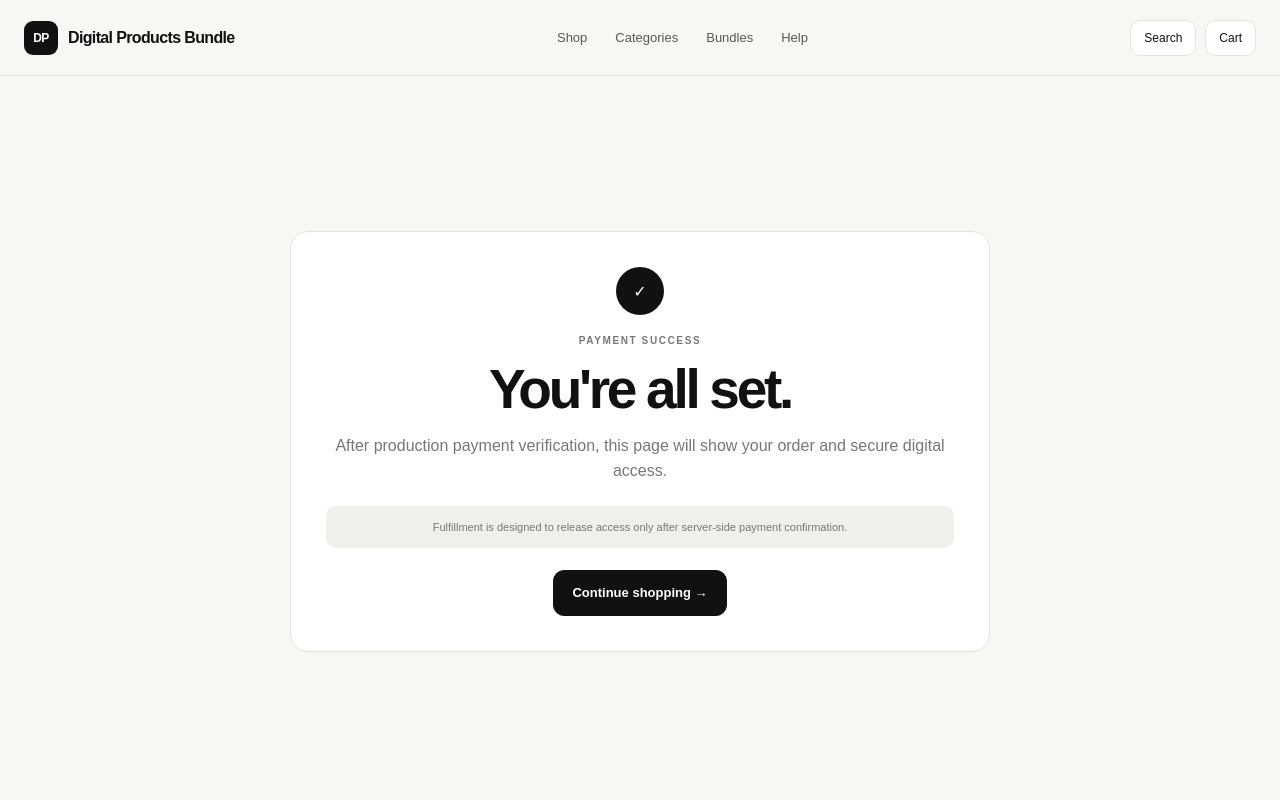
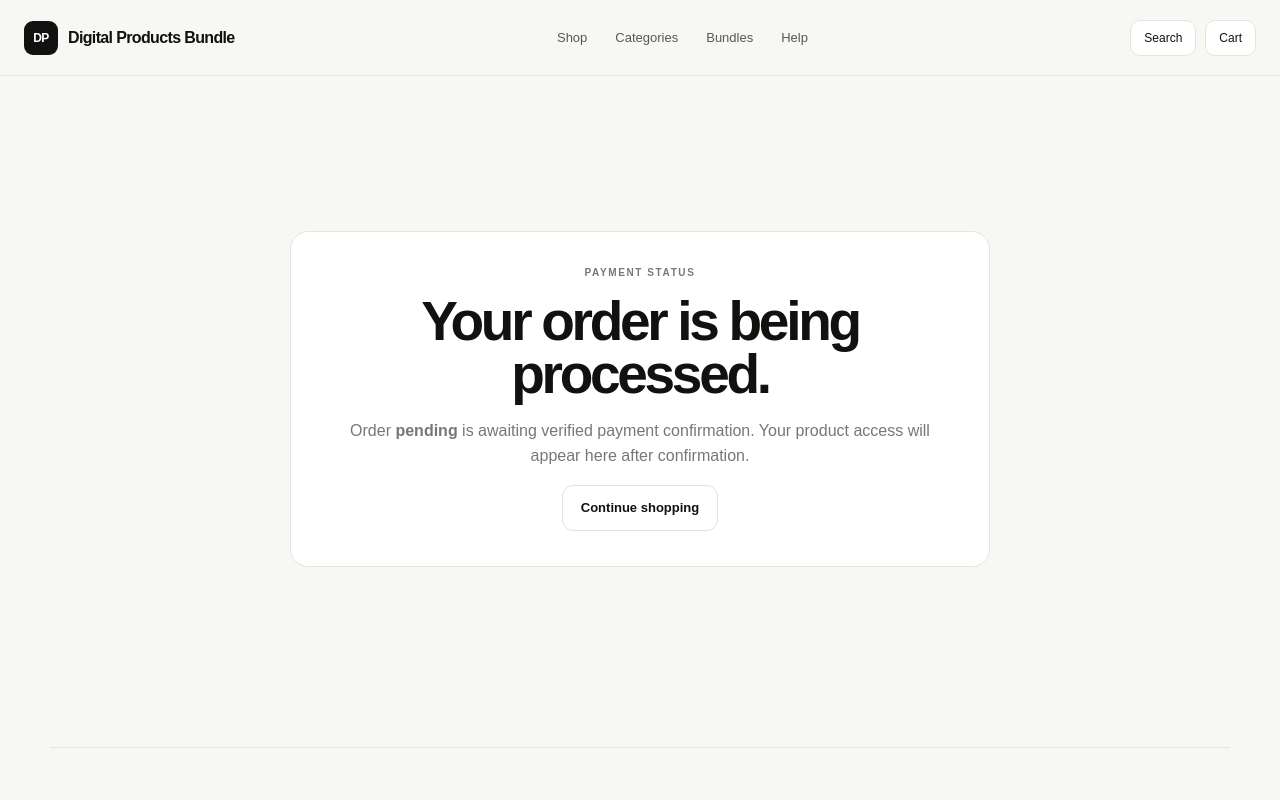
Before and after one commit to rohit-kumar-seo-repo/digital_products_bundle, a Next.js app: page /payment/success in a window 1280 px wide. Shown: the top 800 px of the page. Built offline with nearby package versions, Linux system fonts and the light colour scheme; no server answers.

Commit message:
Add verified order delivery page

```diff
--- a/app/payment/success/page.tsx
+++ b/app/payment/success/page.tsx
@@ -1 +1,5 @@
-import Link from "next/link";export default function Success(){return <main className="container simplePage"><div className="successCard"><div className="successIcon">✓</div><span className="eyebrow">PAYMENT SUCCESS</span><h1>You're all set.</h1><p>After production payment verification, this page will show your order and secure digital access.</p><div className="successNotice">Fulfillment is designed to release access only after server-side payment confirmation.</div><Link className="button buttonDark" href="/products">Continue shopping →</Link></div></main>}
+import Link from "next/link";import {siteUrl,supabaseServiceKey,supabaseUrl} from "@/lib/store-config";
+async function db(path:string){return fetch(supabaseUrl+"/rest/v1/"+path,{headers:{"apikey":supabaseServiceKey,"Authorization":"Bearer "+supabaseServiceKey},cache:"no-store"})}
+export default async function Success({searchParams}:{searchParams:Promise<{order?:string}>}){const q=await searchParams;let order:any=null;let item:any=null;if(q.order&&supabaseUrl&&supabaseServiceKey){const r=await db("orders?order_number=eq."+encodeURIComponent(q.order)+"&select=id,order_number,email,status,amount_paise,order_items(product_name,variant_name,product_id)");if(r.ok){const rows=await r.json();order=rows[0]||null;item=order?.order_items?.[0]||null}}
+let drive="";if(order?.status==="PAID"&&item?.product_id){const r=await db("products?id=eq."+encodeURIComponent(item.product_id)+"&select=drive_url");if(r.ok){const rows=await r.json();drive=rows[0]?.drive_url||""}}
+return <main className="container simplePage"><div className="successCard"><span className="eyebrow">{order?.status==="PAID"?"PAYMENT CONFIRMED":"PAYMENT STATUS"}</span><h1>{order?.status==="PAID"?"You're all set.":"Your order is being processed."}</h1>{order?.status==="PAID"&&drive?<><p>Your payment for <b>{item.product_name}</b> has been confirmed.</p><a className="button buttonDark" href={drive} target="_blank" rel="noreferrer">Access your product</a><p className="successNotice">A confirmation email will be sent to {order.email} with your product access link.</p></>:<p>Order <b>{q.order||"pending"}</b> is awaiting verified payment confirmation. Your product access will appear here after confirmation.</p>}<Link className="button" href="/products">Continue shopping</Link></div></main>}
```
